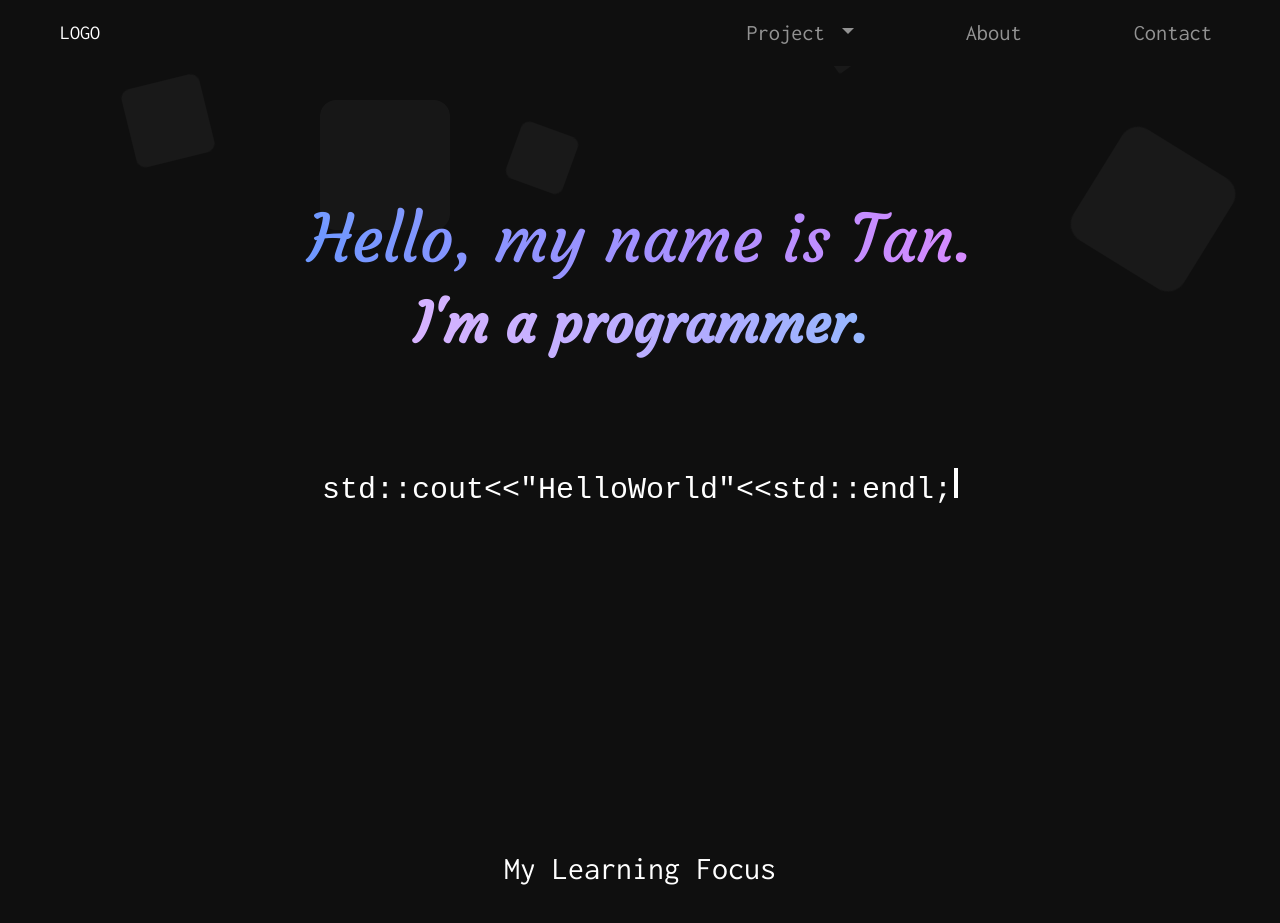
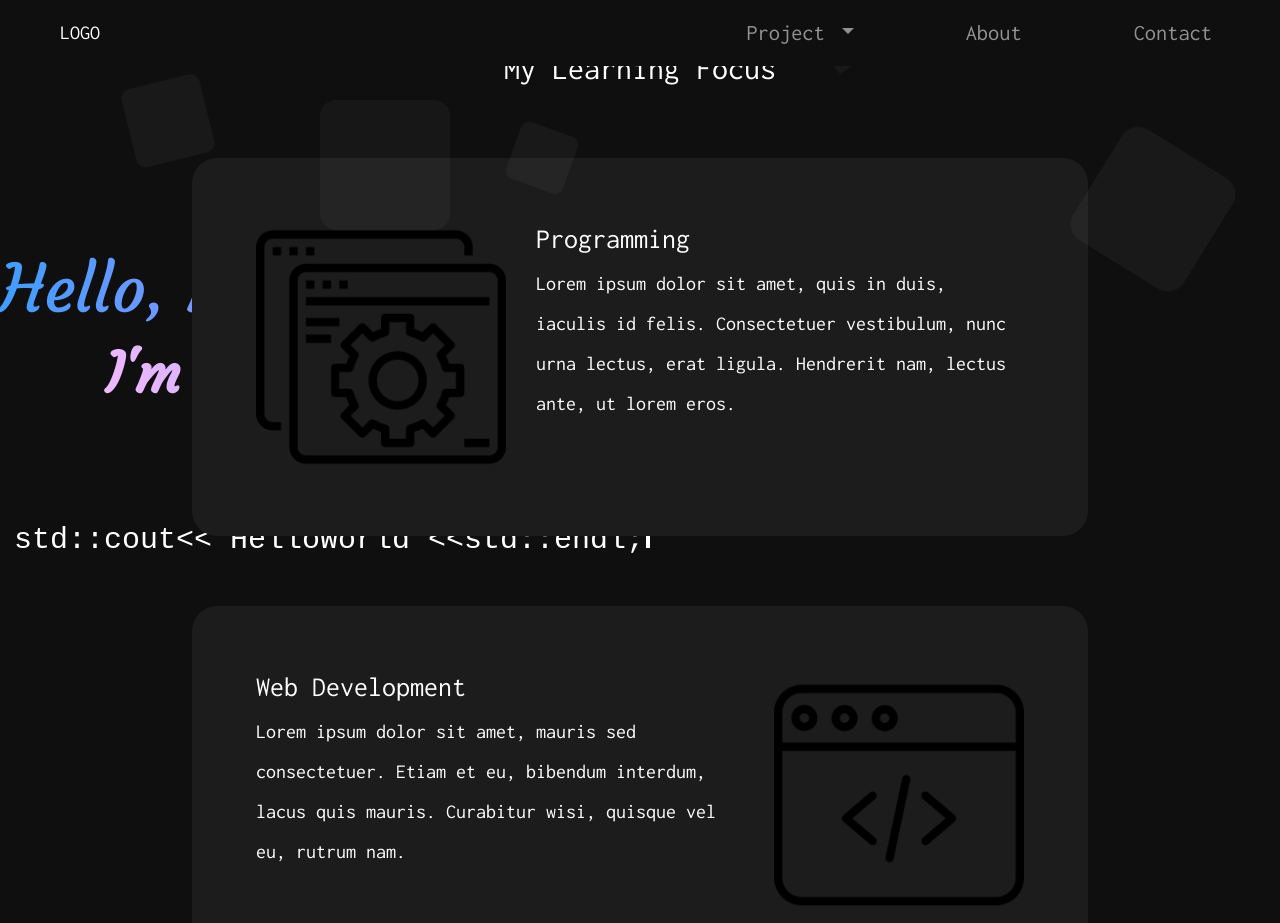
Before and after one commit to envsky/personal, a plain HTML site: page index.html in a window 1280 px wide. Shown: the top 923 px of the page. Drawn offline with nearby package versions, Linux system fonts and the light colour scheme.

Commit message:
Renovate

```diff
--- a/css/styles.css
+++ b/css/styles.css
@@ -24,7 +24,8 @@ a {
 }
 
 .intro {
-  height: 100vh;
+  position: absolute;
+  height: 100%;
   padding: 200px 0 0 0;
 }
 
```
